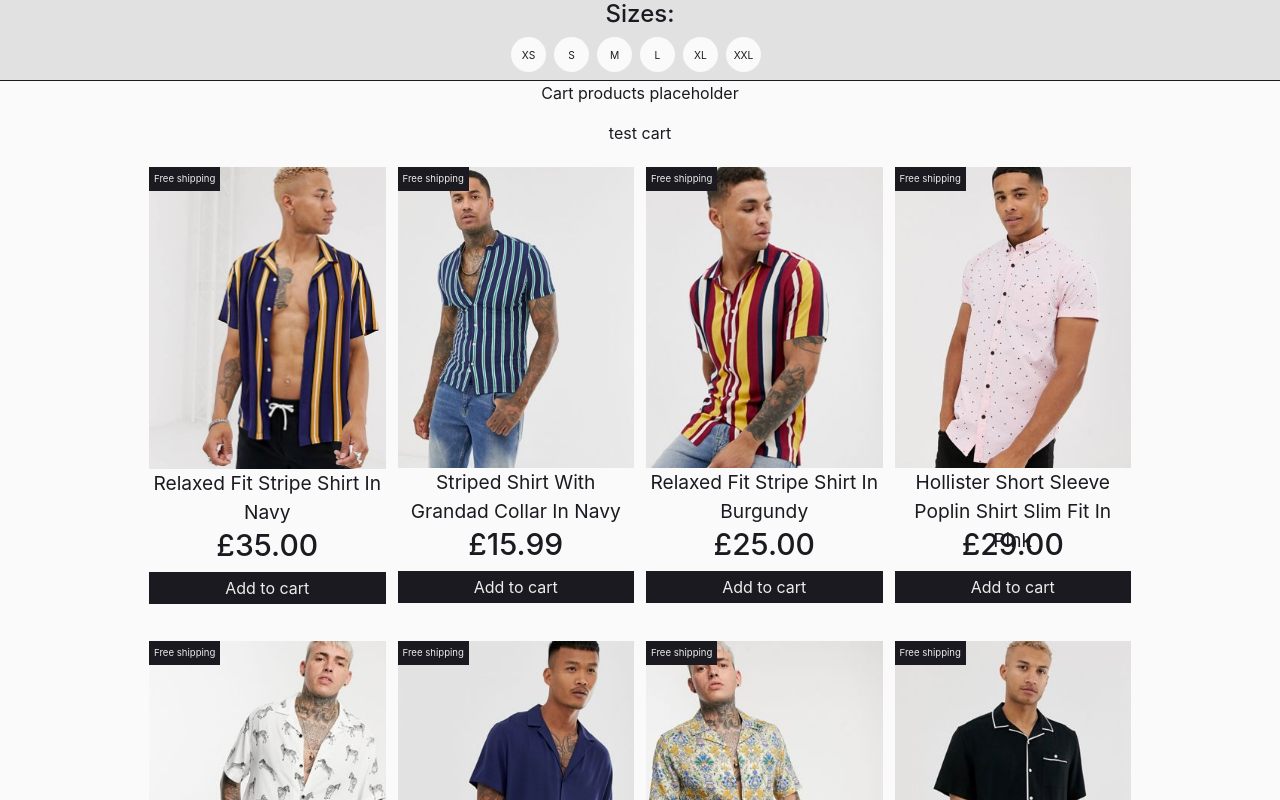
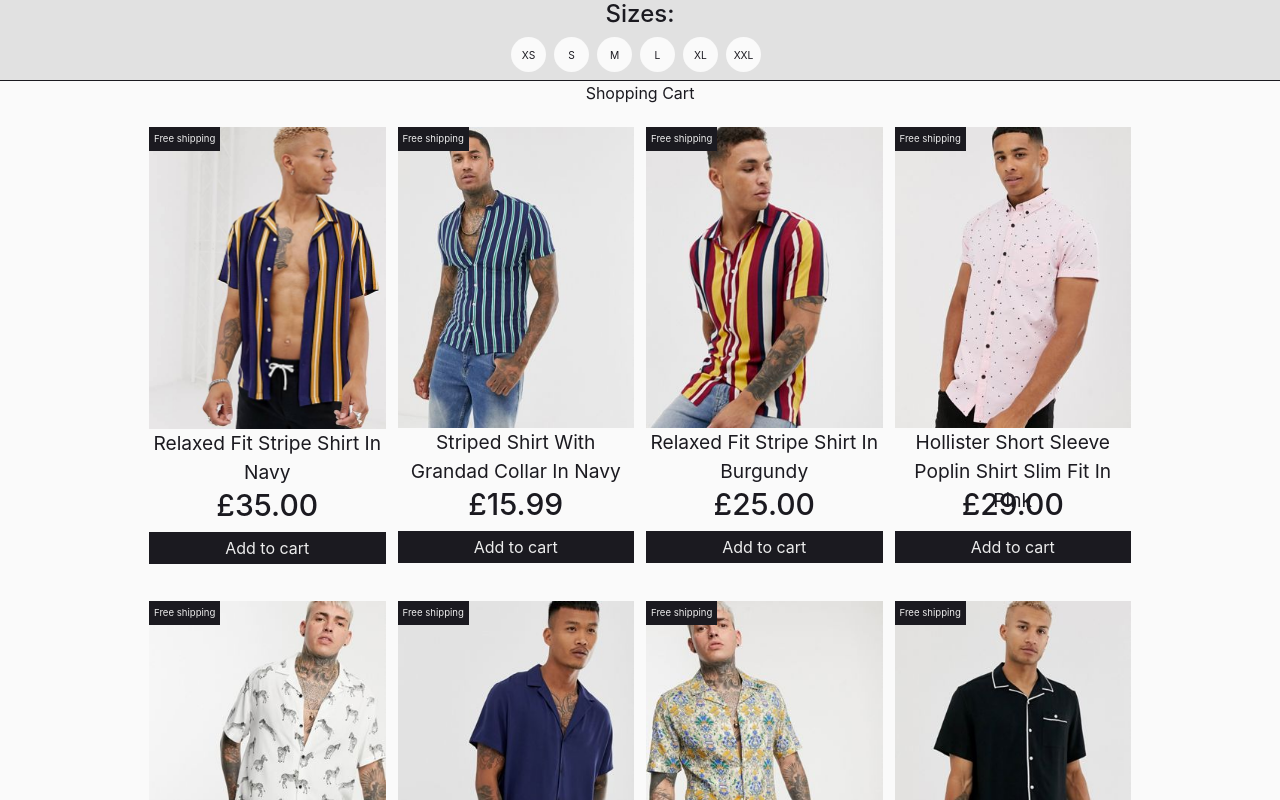
Before and after one commit to RBGeorgiev/javascript-practice, a React (Create React App) app in the folder shopping-cart-react/: page / in a window 1280 px wide. Shown: the top 800 px of the page. Built offline with nearby package versions, Linux system fonts and the light colour scheme.

Commit message:
cart now displays product information

```diff
--- a/shopping-cart-react/src/components/cart.js
+++ b/shopping-cart-react/src/components/cart.js
@@ -2,11 +2,27 @@ import React from 'react';
 import { connect } from 'react-redux';
 
 class Cart extends React.Component {
+    createCartItem(item) {
+        return (
+            <div className="cart-item">
+                <img height='200px' src={require(`../img/${item.sku}.jpg`)}></img>
+                <p>Name: {item.name}</p>
+                <p>Price: {item.currencyFormat}{item.price}</p>
+                <p>Free Shipping: {(item.isFreeShipping) ? 'Yes' : 'No'}</p>
+                <p>Available Sizes: {item.availableSizes}</p>
+                <p>Quantity: </p>
+            </div >
+
+        )
+    }
+
     render() {
         return (
-            <div>
-                <p>Cart products placeholder</p>
-                <p>{this.props.cart}</p>
+            <div className="cart" >
+                <p>Shopping Cart</p>
+                {this.props.cart.length > 0 &&
+                    this.props.cart.map(item => this.createCartItem(item))
+                }
             </div>
         )
     }
--- a/shopping-cart-react/src/components/product-list.js
+++ b/shopping-cart-react/src/components/product-list.js
@@ -14,7 +14,7 @@ class ProductList extends React.Component {
     }
 
     handleClick(product) {
-        this.cartProducts.add(product.name);
+        this.cartProducts.add(product);
 
         this.props.updateCart(Array.from(this.cartProducts));
     }
--- a/shopping-cart-react/src/components/products.json
+++ b/shopping-cart-react/src/components/products.json
@@ -2,8 +2,8 @@
     "products": [
         {
             "availableSizes": [
-                "S",
-                "XS"
+                "XS",
+                "S"
             ],
             "id": 0,
             "name": "Relaxed Fit Stripe Shirt In Navy",
@@ -27,7 +27,7 @@
         },
         {
             "availableSizes": [
-                "X",
+                "XS",
                 "L",
                 "XL"
             ],
@@ -41,7 +41,7 @@
         },
         {
             "availableSizes": [
-                "X",
+                "XS",
                 "L",
                 "XL",
                 "XXL"
@@ -56,7 +56,7 @@
         },
         {
             "availableSizes": [
-                "X",
+                "XS",
                 "L"
             ],
             "id": 4,
@@ -69,7 +69,7 @@
         },
         {
             "availableSizes": [
-                "X",
+                "XS",
                 "L",
                 "XL",
                 "XXL"
@@ -84,7 +84,7 @@
         },
         {
             "availableSizes": [
-                "X",
+                "XS",
                 "L",
                 "XL",
                 "XXL"
@@ -99,7 +99,7 @@
         },
         {
             "availableSizes": [
-                "X",
+                "XS",
                 "L"
             ],
             "id": 7,
@@ -112,7 +112,7 @@
         },
         {
             "availableSizes": [
-                "X",
+                "XS",
                 "L"
             ],
             "id": 8,
@@ -137,7 +137,7 @@
         },
         {
             "availableSizes": [
-                "X",
+                "XS",
                 "L",
                 "XL"
             ],
--- a/shopping-cart-react/src/store/index.js
+++ b/shopping-cart-react/src/store/index.js
@@ -2,7 +2,7 @@ import { createStore } from 'redux'
 
 const initialState = {
     filters: [],
-    cart: ['test cart']
+    cart: []
 }
 
 const reducer = (state = initialState, action) => {
```
